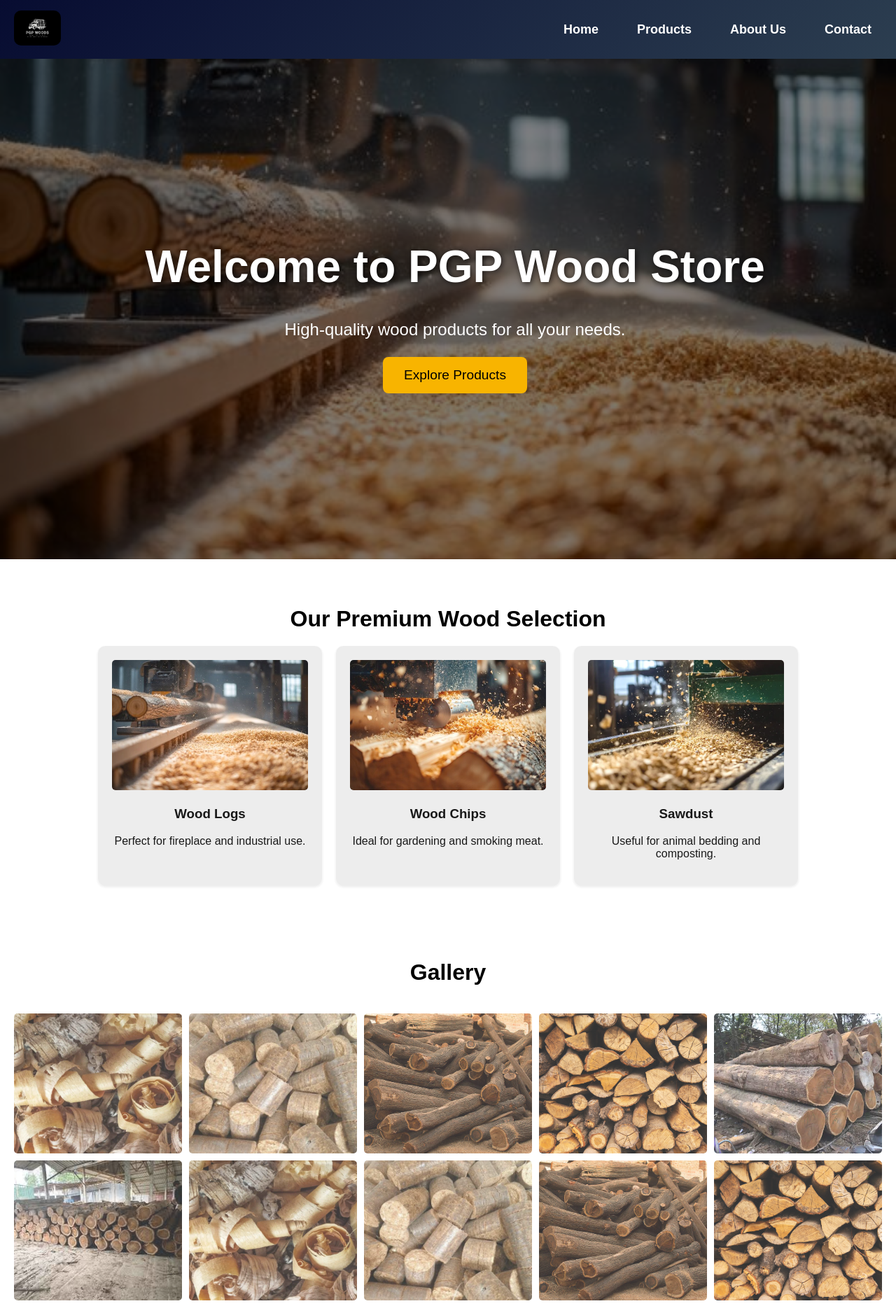
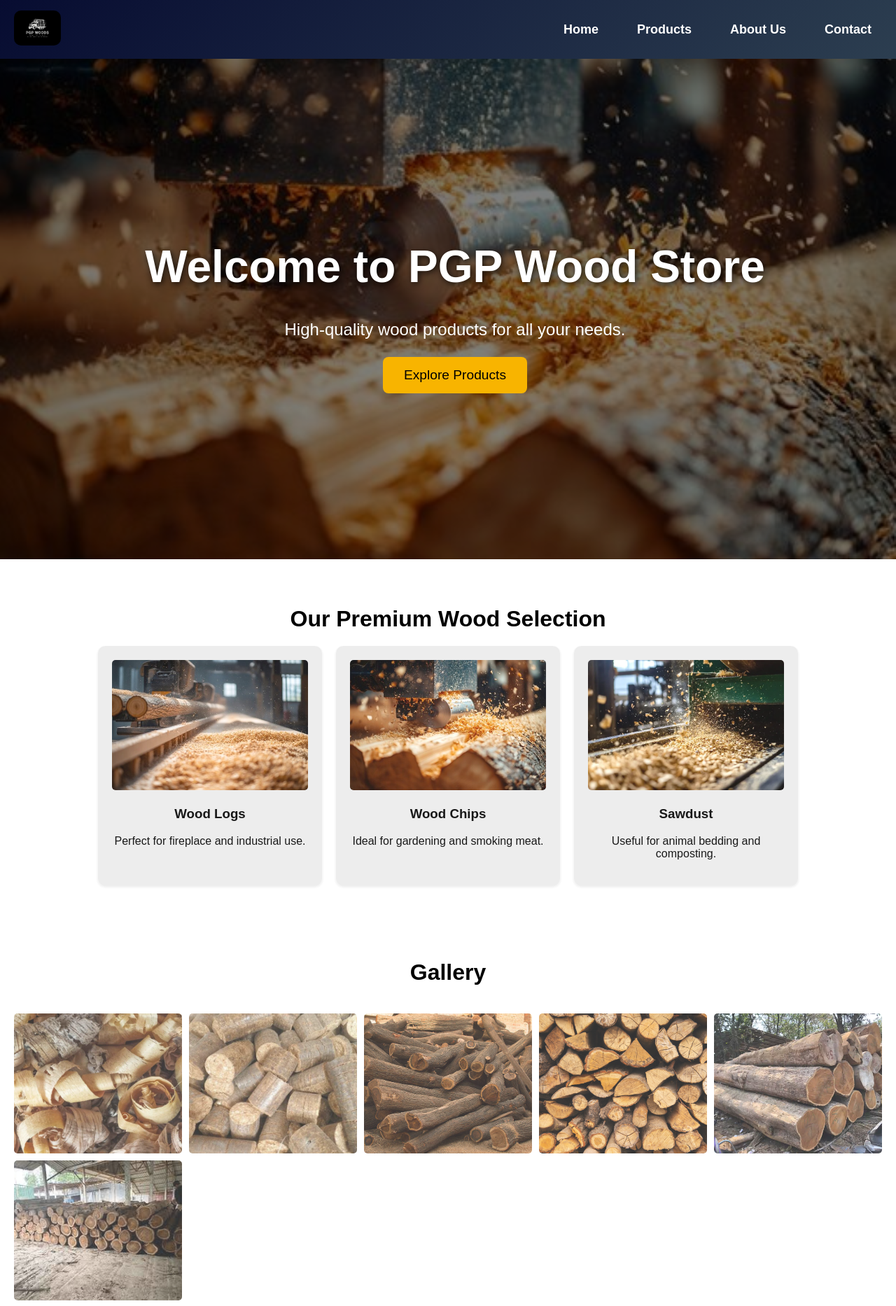
Before and after one commit to mavdranathunga/wood_store, a React (Create React App) app: page / in a window 1280 px wide. Shown: the top 1866 px of the page at 70% size. Built offline with nearby package versions, Linux system fonts and the light colour scheme.

Commit message:
Changing effect of the background image in home page implemented.

```diff
--- a/src/css/Home.css
+++ b/src/css/Home.css
@@ -5,7 +5,6 @@
   text-align: center;
 }
 
-/* Hero Section */
 /* Hero Section */
 .hero {
   background: url("../../public/images/background1.jpg") center/cover no-repeat;
@@ -19,6 +18,7 @@
   padding: 0px 0px 30px 20px;
   position: relative;
   min-height: fit-content;
+  transition: background 1s ease-in-out;
 }
 
 .hero::before {
@@ -66,6 +66,26 @@
   transform: scale(1.05);
 }
 
+/* Image navigation controls */
+.image-nav {
+  position: absolute;
+  bottom: 30px;
+  display: flex;
+  justify-content: center;
+  width: 100%;
+}
+
+.left-arrow, .right-arrow {
+  font-size: 3rem;
+  color: white;
+  cursor: pointer;
+  margin: 0 20px;
+  transition: 0.3s;
+}
+
+.left-arrow:hover, .right-arrow:hover {
+  transform: scale(1.2);
+}
 
 /* Featured Products */
 .featured {
--- a/src/pages/Home.js
+++ b/src/pages/Home.js
@@ -1,15 +1,42 @@
 // src/pages/Home.js
-import React from "react";
+import React, { useEffect, useState, useCallback } from "react";
 import "../css/Home.css";
 
 const Home = () => {
+  const [currentIndex, setCurrentIndex] = useState(0);
+
+  // Array of image URLs for background
+  const images = [
+    "/images/background1.jpg",
+    "/images/background2.jpg",
+    "/images/background.webp"
+    // Add more images as needed
+  ];
+
+  // Memoized function to change the next image
+  const nextImage = useCallback(() => {
+    setCurrentIndex((prevIndex) => (prevIndex + 1) % images.length);
+  }, [images.length]); // Ensures the function doesn't change unnecessarily
+
+  // Change the image every 10 seconds
+  useEffect(() => {
+    const interval = setInterval(nextImage, 5000);
+    return () => clearInterval(interval);
+  }, [nextImage]); // Depend on the memoized function
+
   return (
     <div className="home-container">
       {/* Hero Section */}
-      <section className="hero">
+      <section className="hero" style={{ backgroundImage: `url(${images[currentIndex]})` }}>
         <h1>Welcome to PGP Wood Store</h1>
         <p>High-quality wood products for all your needs.</p>
         <button className="explore-btn">Explore Products</button>
+
+        {/* Image navigation arrows */}
+        {/* <div className="image-nav">
+          <span className="left-arrow" onClick={prevImage}>{"<"}</span>
+          <span className="right-arrow" onClick={nextImage}>{">"}</span>
+        </div> */}
       </section>
 
       {/* Featured Products */}
@@ -44,12 +71,6 @@ const Home = () => {
           <img src="../images/gallery4.jpg" alt="Woodcraft"/>
           <img src="../images/gallery5.avif" alt="Wood Pile"/>
           <img src="../images/gallery6.jpg" alt="Sawmill"/>
-          <img src="../images/gallery1.jpeg" alt="Lumber"/>
-          <img src="../images/gallery2.webp" alt="Forest"/>
-          <img src="../images/gallery3.jpg" alt="Firewood"/>
-          <img src="../images/gallery4.jpg" alt="Woodcraft"/>
-          <img src="../images/gallery5.avif" alt="Wood Pile"/>
-          <img src="../images/gallery6.jpg" alt="Sawmill"/>
         </div>
       </section>
     </div>
```
